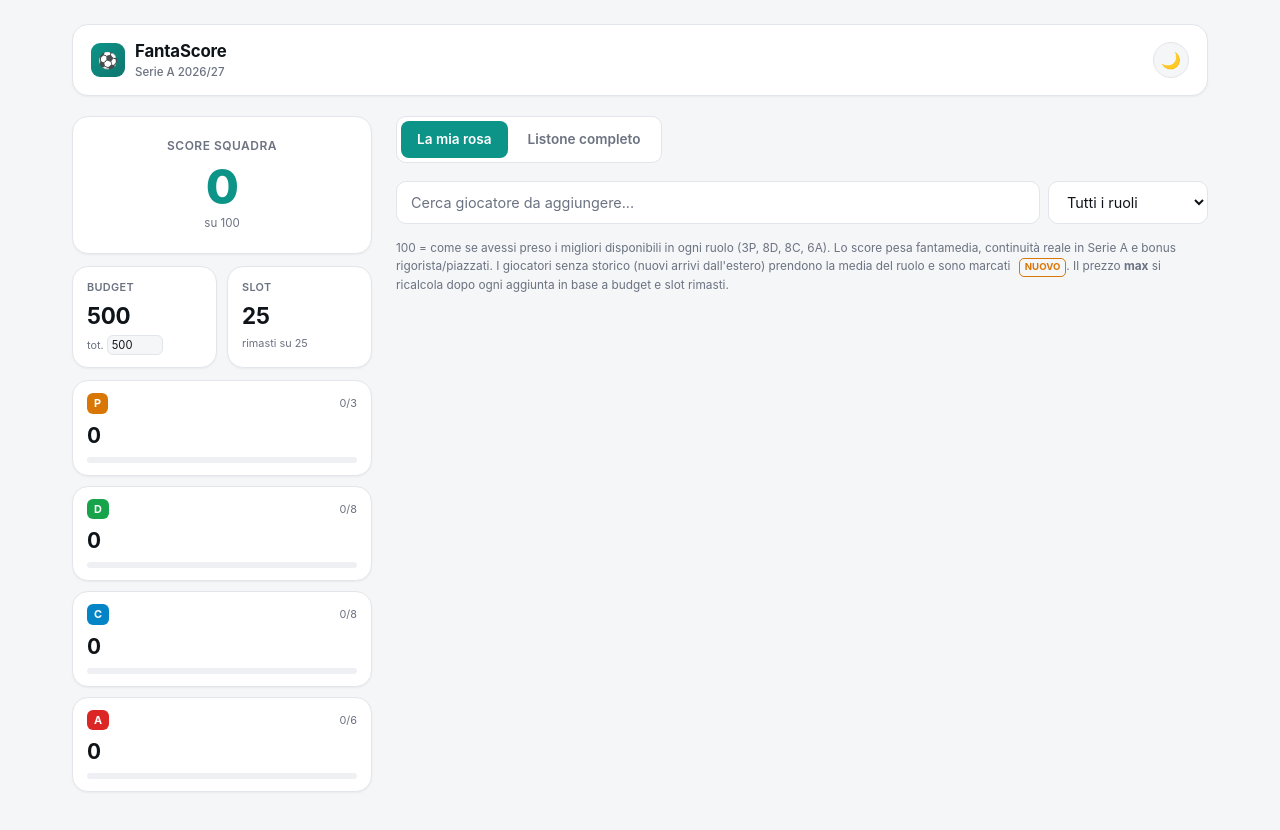
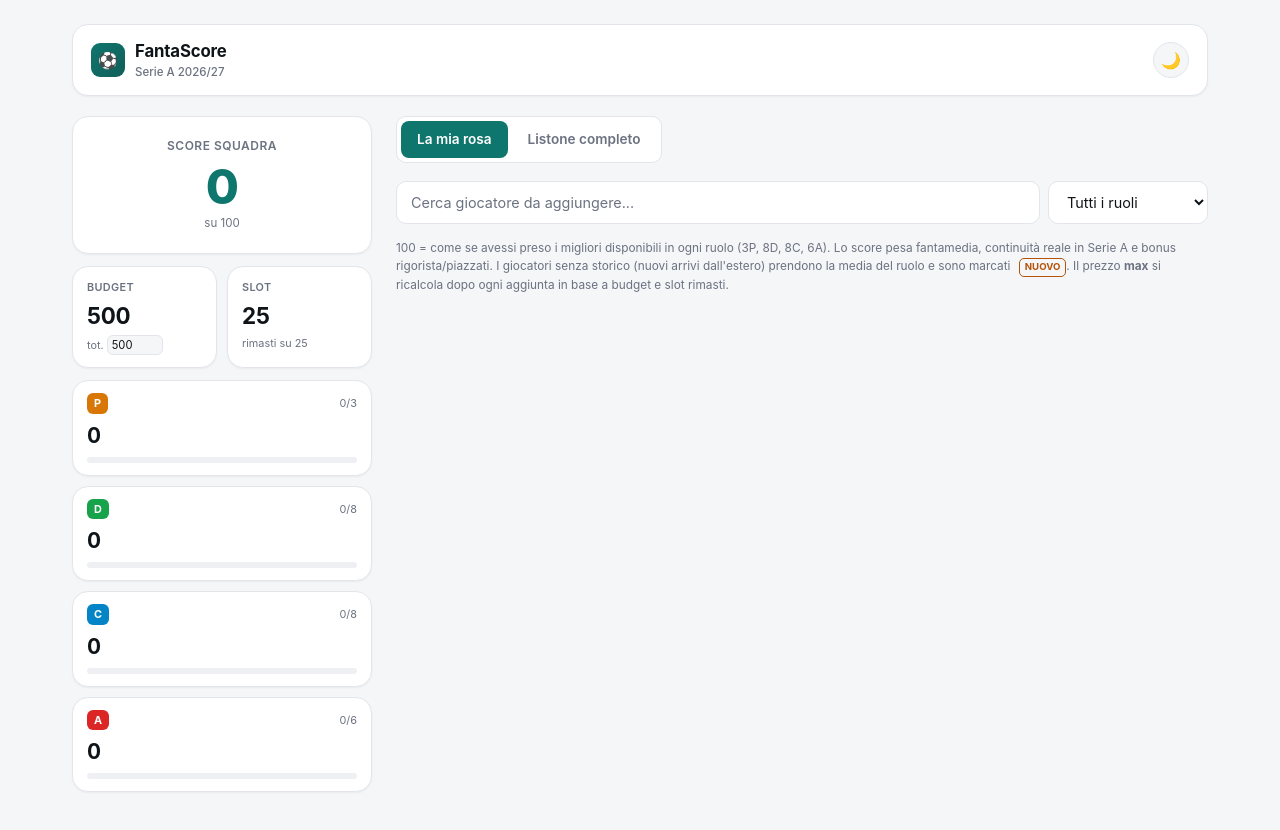
Before and after one commit to lgiorgio2002-crypto/FantaScore, a plain HTML site: page index.html in a window 1280 px wide. Drawn offline with nearby package versions, Linux system fonts and the light colour scheme.

Commit message:
Polish UI: fix accent contrast, add focus states and reduced-motion support
Darkens the teal accent to meet WCAG AA button contrast, strengthens the
NUOVO badge color for readability, adds focus-visible outlines and tactile
active states, and respects prefers-reduced-motion.

Co-Authored-By: Claude Sonnet 5 <noreply@anthropic.com>

```diff
--- a/index.html
+++ b/index.html
@@ -16,8 +16,8 @@
   :root{
     --bg:#f5f6f8; --bg-elevated:#ffffff; --bg-hover:#eef0f3; --border:#e2e5ea;
     --text:#0f1419; --text-muted:#6b7280;
-    --accent:#0d9488; --accent-hover:#0f766e; --accent-content:#ffffff; --accent-soft:rgba(13,148,136,0.10);
-    --success:#16a34a; --warning:#d97706; --error:#dc2626; --info:#0284c7;
+    --accent:#0f766e; --accent-hover:#115e59; --accent-content:#ffffff; --accent-soft:rgba(15,118,110,0.10);
+    --success:#16a34a; --warning:#d97706; --warning-strong:#b45309; --error:#dc2626; --info:#0284c7;
     --role-p:#d97706; --role-d:#16a34a; --role-c:#0284c7; --role-a:#dc2626;
     --shadow-sm:0 1px 2px rgba(15,20,25,0.05); --shadow-md:0 4px 16px rgba(15,20,25,0.08);
     --radius-lg:1rem; --radius-md:0.625rem;
@@ -26,7 +26,7 @@
     --bg:#0a0d12; --bg-elevated:#12161d; --bg-hover:#1a1f28; --border:#232933;
     --text:#e7ebf0; --text-muted:#8891a0;
     --accent:#2dd4bf; --accent-hover:#5eead4; --accent-content:#07211d; --accent-soft:rgba(45,212,191,0.12);
-    --success:#4ade80; --warning:#fbbf24; --error:#f87171; --info:#38bdf8;
+    --success:#4ade80; --warning:#fbbf24; --warning-strong:#fbbf24; --error:#f87171; --info:#38bdf8;
     --role-p:#fbbf24; --role-d:#4ade80; --role-c:#38bdf8; --role-a:#f87171;
     --shadow-sm:0 1px 2px rgba(0,0,0,0.3); --shadow-md:0 8px 24px rgba(0,0,0,0.45);
   }
@@ -42,6 +42,12 @@
   ::-webkit-scrollbar-thumb{ background:var(--border); border-radius:8px; }
   ::selection{ background:var(--accent-soft); }
   .hidden{ display:none !important; }
+  button:focus-visible, input:focus-visible, select:focus-visible{
+    outline:2px solid var(--accent); outline-offset:2px;
+  }
+  @media (prefers-reduced-motion: reduce){
+    *{ transition-duration:0.01ms !important; animation-duration:0.01ms !important; }
+  }
 
   .app-shell{ max-width:1200px; margin:0 auto; padding:16px 16px 64px; }
   @media (min-width:1024px){ .app-shell{ padding:24px 32px 80px; } }
@@ -72,7 +78,7 @@
   .tab:hover{ color:var(--text); }
   .tab.tab-active{ background:var(--accent); color:var(--accent-content); }
 
-  .card{ background:var(--bg-elevated); border:1px solid var(--border); border-radius:var(--radius-lg); box-shadow:var(--shadow-sm); }
+  .card{ background:var(--bg-elevated); border:1px solid var(--border); border-radius:var(--radius-lg); box-shadow:var(--shadow-sm); transition:border-color .15s, box-shadow .15s; }
 
   .hero-score{ padding:20px; text-align:center; }
   .hero-score .label{ font-size:0.75rem; font-weight:600; color:var(--text-muted); text-transform:uppercase; letter-spacing:.04em; }
@@ -96,7 +102,7 @@
   .progress-bar{ height:100%; border-radius:99px; }
 
   .pill{ display:inline-flex; align-items:center; justify-content:center; font-size:0.68rem; font-weight:700; padding:2px 7px; border-radius:6px; color:#fff; letter-spacing:.01em; }
-  .pill-new{ display:inline-flex; align-items:center; font-size:0.6rem; font-weight:700; padding:1px 5px; border-radius:5px; border:1px solid var(--warning); color:var(--warning); margin-left:5px; }
+  .pill-new{ display:inline-flex; align-items:center; font-size:0.6rem; font-weight:700; padding:1px 5px; border-radius:5px; border:1px solid var(--warning-strong); color:var(--warning-strong); margin-left:5px; }
 
   .field{ background:var(--bg-elevated); border:1px solid var(--border); border-radius:var(--radius-md); padding:10px 14px;
     font-size:0.9rem; color:var(--text); width:100%; outline:none; transition:.15s; }
@@ -114,6 +120,8 @@
   .btn-outline{ background:transparent; border-color:var(--border); color:var(--text); }
   .btn-outline:hover{ background:var(--bg-hover); }
   .btn-disabled{ background:var(--bg-hover); color:var(--text-muted); cursor:default; pointer-events:none; }
+  .btn:active{ transform:translateY(1px); }
+  .theme-toggle:active{ transform:scale(0.94); }
 
   .results-box{ background:var(--bg-elevated); border:1px solid var(--border); border-radius:var(--radius-md); box-shadow:var(--shadow-md); max-height:280px; overflow-y:auto; margin-bottom:16px; }
   .result-row{ display:flex; align-items:center; justify-content:space-between; gap:10px; padding:10px 14px; border-bottom:1px solid var(--border); font-size:0.85rem; }
@@ -418,7 +426,7 @@ function renderListone(){
       <tbody>${rows}</tbody>
     </table>
     </div>
-    <p class="foot-note" style="padding:0 14px 14px;">${list.length>150?`Primi 150 di ${list.length} risultati — usa la ricerca per affinare.`:`${list.length} giocatori`}</p>`;
+    <p class="foot-note" style="padding:0 14px 14px;">${list.length>150?`Primi 150 di ${list.length} risultati, usa la ricerca per affinare.`:`${list.length} giocatori`}</p>`;
 }
 
 function applyThemeIcon(){
```
